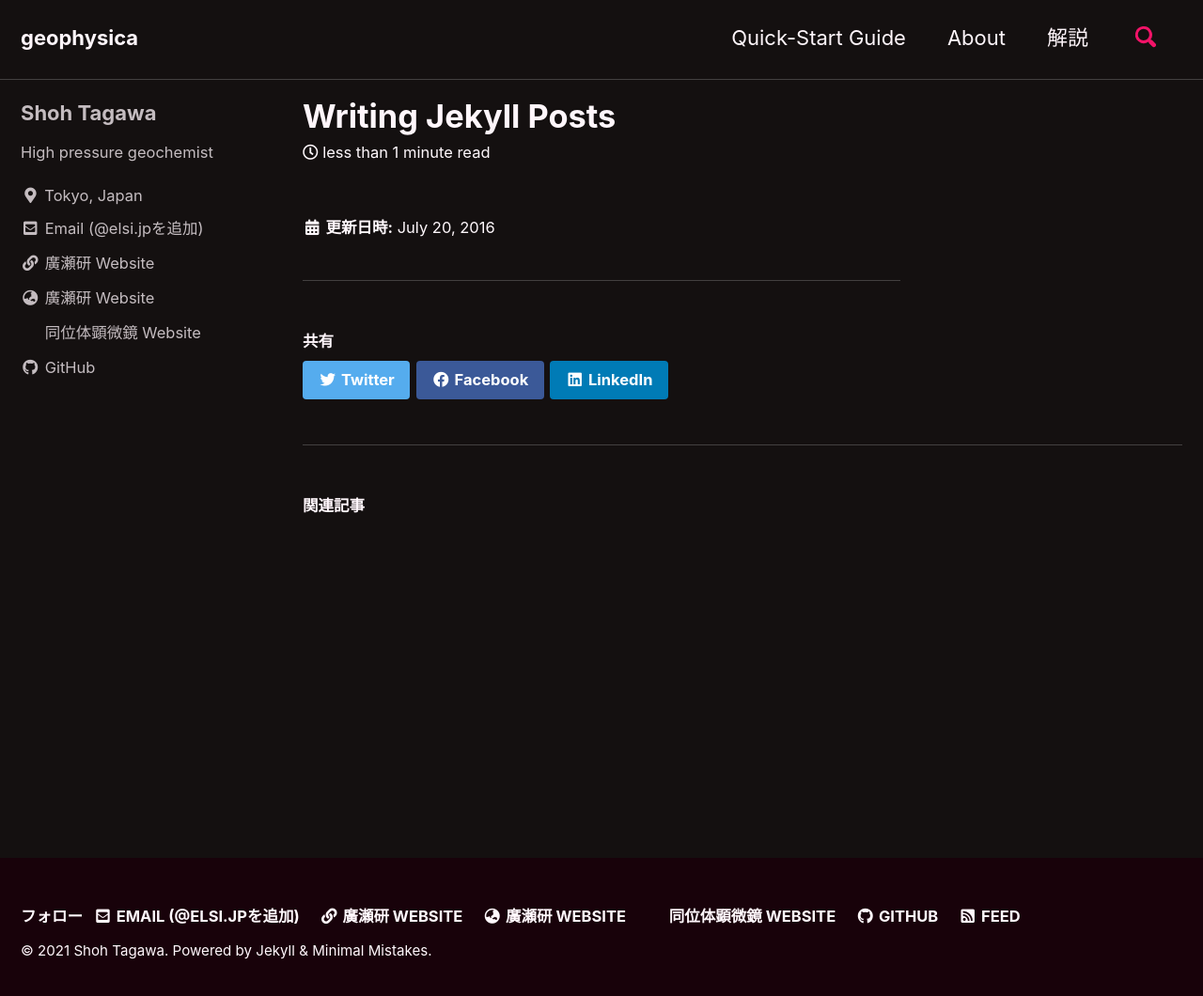
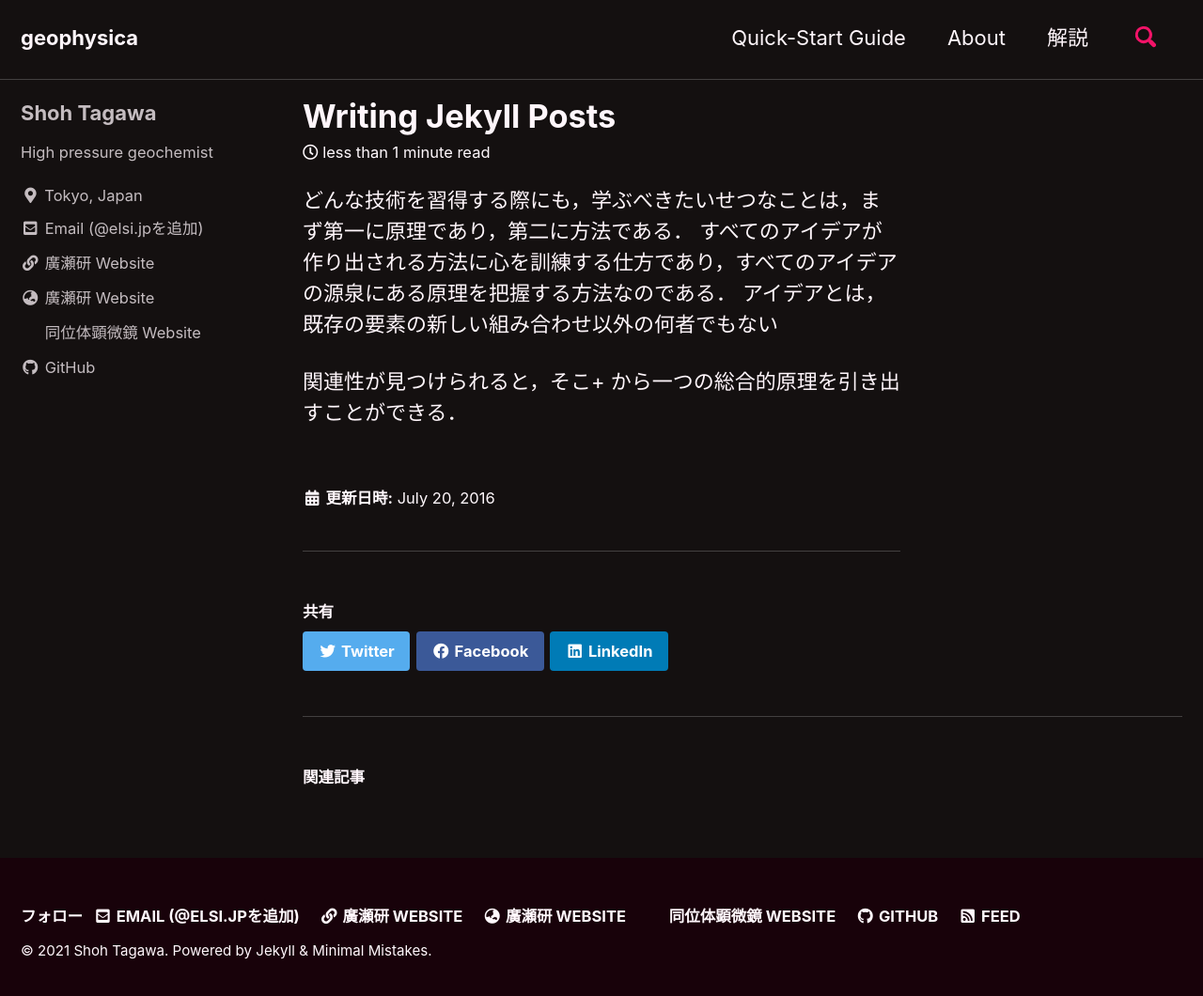
Before and after one commit to ShohTagawa/www, a Jekyll site: the page built from _posts/2016-07-20-writing-jekyll-posts.md, in a window 1280 px wide and 1172 px high, cut to the strip 104-1164 px from the top of the window. Shown: the whole strip at 94% size. Built offline with Jekyll 4.4.1, drawn with Linux system fonts in a browser that asks for light colours; cached includes are drawn as plain includes; comment, search, counter and statistics services are not loaded; a style sheet for code colours, icons or effects is not loaded.

Commit message:
Update 2016-07-20-writing-jekyll-posts.md

```diff
--- a/_posts/2016-07-20-writing-jekyll-posts.md
+++ b/_posts/2016-07-20-writing-jekyll-posts.md
@@ -12,3 +12,9 @@ defaults:
       share: true
       related: true
 ---
+どんな技術を習得する際にも，学ぶべきたいせつなことは，まず第一に原理であり，第二に方法である．
+すべてのアイデアが作り出される方法に心を訓練する仕方であり，すべてのアイデアの源泉にある原理を把握する方法なのである．
+アイデアとは，既存の要素の新しい組み合わせ以外の何者でもない
+
+関連性が見つけられると，そこ+
+から一つの総合的原理を引き出すことができる．
```
